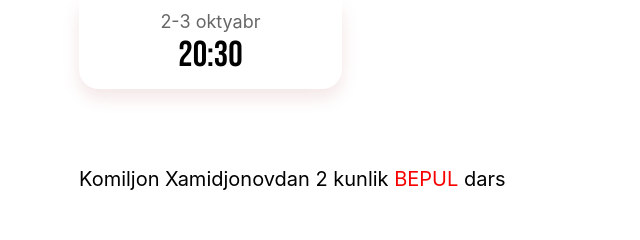
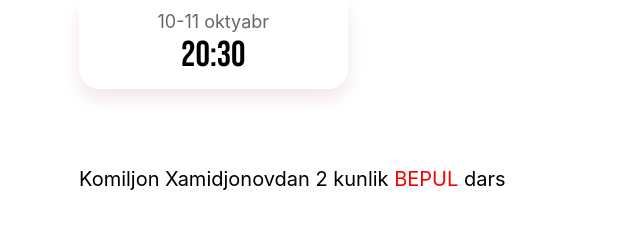
Before and after one commit to sultonbayevogabek/coding-fulfiledu-uz, a website: page index.html in a window 1280 px wide. Shown: the top 240 px of the page, 0-640 px from the left. Drawn offline with Linux system fonts and the light colour scheme.

Commit message:
initial commit

```diff
--- a/index.html
+++ b/index.html
@@ -8,6 +8,7 @@
 
   <link rel="preconnect" href="https://connect.facebook.net"/>
   <link rel="preconnect" href="https://www.facebook.com"/>
+   <!-- Meta Pixel Code -->
 <script>
 !function(f,b,e,v,n,t,s)
 {if(f.fbq)return;n=f.fbq=function(){n.callMethod?
@@ -23,6 +24,7 @@
 <noscript><img height="1" width="1" style="display:none"
 src="https://www.facebook.com/tr?id=1330545794612038&ev=PageView&noscript=1"
 /></noscript>
+<!-- End Meta Pixel Code -->
 
   <link href="css/fonts.css" rel="stylesheet" media="print" onload="this.media='all'">
   <style>
@@ -38,7 +40,7 @@
     <div class="hidden 1100px:flex gap-[8px] 800px:gap-[16px] 1200px:gap-[20px] leading-[1.3]">
       <div
         class="flex flex-col grow py-3 800px:py-[9.5px] text-center rounded-b-[16px] 800px:rounded-b-[20px] 1200:rounded-b-[40px] custom-shadow bg-[rgb(255,255,255)]">
-        <div class="text-[12px] 800px:text-[14px] 1200px:text-[18px] text-[#00000099]">2-3 oktyabr</div>
+        <div class="text-[12px] 800px:text-[14px] 1200px:text-[18px] text-[#00000099]">10-11 oktyabr</div>
         <div class="text-[20px] 800px:text-[28px] 1200px:text-[36px] font-bebas">20:30</div>
       </div>
       <div
@@ -62,7 +64,7 @@
           </defs>
         </svg>
 
-        <div class="text-[16px] 800px:text-[18px] text-[#00000099]">2-3 oktyabr</div>
+        <div class="text-[16px] 800px:text-[18px] text-[#00000099]">10-11 oktyabr</div>
       </div>
 
       <div class="text-[28px] 1100px:text-[32px] font-bebas">20:30</div>
```
Also changed, not shown: telegram.html (+4 -2 lines). Lines whose indentation alone changed are shown as unchanged.
